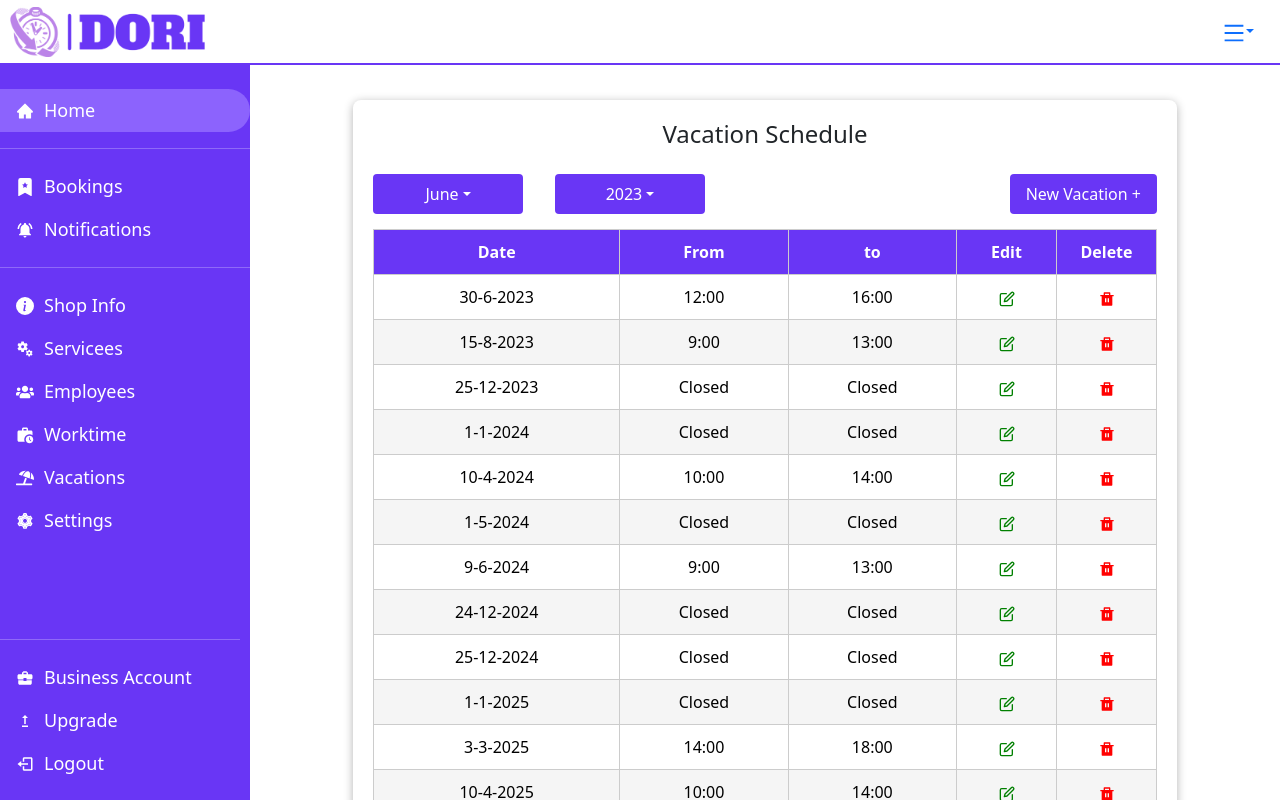
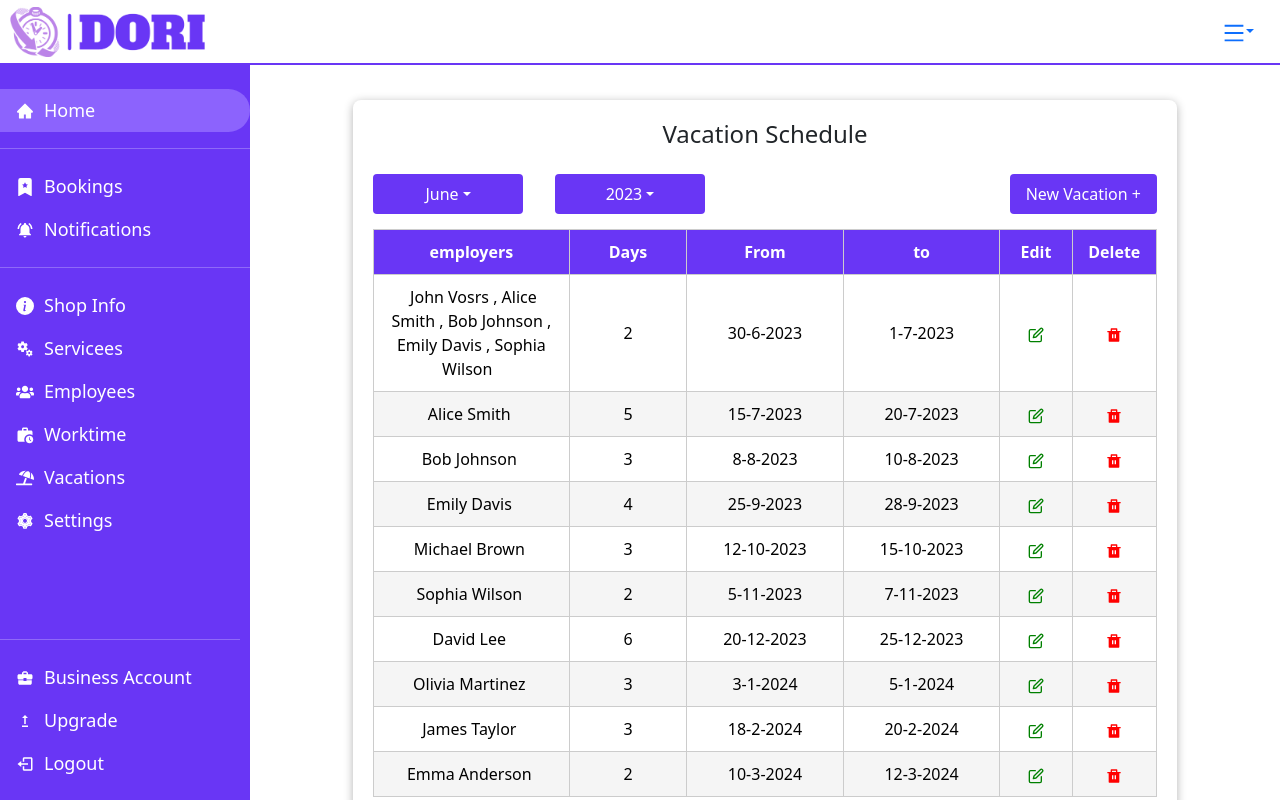
Before and after one commit to muradissa/Dori-Frontend, a React (Create React App) app: page /shop-account/vacations in a window 1280 px wide. Shown: the top 800 px of the page. Built offline with nearby package versions, Linux system fonts and the light colour scheme; sample sign-in values are in the browser's storage; what country-list would draw is missing.

Commit message:
add vacation Add and Edit model

```diff
--- a/src/components/shop/shop.css
+++ b/src/components/shop/shop.css
@@ -166,3 +166,26 @@
   color: white;
   min-width: 150px;
 }
+
+
+.vacation-table {
+  width: 100%;
+}
+
+.vacation-table td:nth-child(1){
+  width: 25%;
+
+  white-space: pre-wrap;
+  overflow: hidden;        /* Hide overflowing content */
+  text-overflow: ellipsis; /* Display ellipsis (...) for overflow */
+}
+
+.vacation-table td:nth-child(2){
+  width: 15%;
+}
+.vacation-table td:nth-child(3){
+  width: 20%;
+}
+.vacation-table td:nth-child(4){
+  width: 20%;
+}
--- /dev/null
+++ b/src/components/shop/shopVacationSchedule/AddOrEditVacationModal.jsx
@@ -0,0 +1,103 @@
+import React, { useState ,useEffect} from 'react';
+import Button from 'react-bootstrap/Button';
+import Modal from 'react-bootstrap/Modal';
+import Form from 'react-bootstrap/Form';
+import { AiOutlineSearch} from 'react-icons/ai';
+import { TiDelete} from 'react-icons/ti';
+import { FcPrevious,FcNext} from 'react-icons/fc';
+import InputGroup from 'react-bootstrap/InputGroup';
+import FloatingLabel from 'react-bootstrap/FloatingLabel';
+import DatePicker from 'react-datepicker';
+import 'react-datepicker/dist/react-datepicker.css'; // Import the default CSS styles
+
+
+function AddOrEditVacationModal(props) {
+    const fakeDataEmployers=[{ id: 2123, name: 'John Vosrs' },{ id: 1234, name: 'Alice Smith' },{ id: 5678, name: 'Bob Johnson' },{ id: 9876, name: 'Emily Davis' },{ id: 6543, name: 'Sophia Wilson' }];
+
+    //const [vacationType,setVacationType] = useState(props.vacationType); // "add" or "edit"
+    const {searchInput ,setSearchInput} =useState("");
+    const [selectedDate, setSelectedDate] = useState(null);
+    const [selectedEmployess, setSelectedEmployess] = useState([]);
+
+    const handleSubmit = () => {
+        props.onHide();
+    };
+
+
+  const handleDateChange = (date) => {
+    setSelectedDate(date);
+  };
+
+  // get names and ids
+  const getAllEmployees = () =>{
+
+  }
+
+  const CheckIfSelectEmployer =(employerId) =>{
+    if (!selectedEmployess.includes(employerId)){
+        return "not-selected";
+    }else{
+        return "selected"
+    }
+  }
+
+  const handleClickSelectEmployer = (employerId) =>{
+    if (!selectedEmployess.includes(employerId)) {
+        setSelectedEmployess([...selectedEmployess, employerId]);
+    }else{
+        const updatedItems = selectedEmployess.filter(existingItem => existingItem !== employerId);
+        setSelectedEmployess(updatedItems);
+    }
+  }
+
+
+    return (
+        <Modal {...props} size="md" aria-labelledby="contained-modal-title-vcenter" centered>
+            <Modal.Header closeButton>
+                <Modal.Title id="contained-modal-title-vcenterr">{props.vacationType} Vacation</Modal.Title>
+            </Modal.Header>
+            <Modal.Body>
+                <h5>Vacation from-to :</h5>
+
+                <div className='vacation-dates-from-to'>
+                    <div className="datepicker-choosing-date ">
+                        <DatePicker
+                            selected={selectedDate}
+                            onChange={handleDateChange}
+                            dateFormat="dd/MM/yyyy"
+                            placeholderText="Select a date"
+                            className="datepicker-input"
+                        />
+                    </div>
+                    <div className="datepicker-choosing-date ">
+                        <DatePicker
+                            selected={selectedDate}
+                            onChange={handleDateChange}
+                            dateFormat="dd/MM/yyyy"
+                            placeholderText="Select a date"
+                            className="datepicker-input"
+                        />
+                    </div>
+                </div>
+                <hr></hr>
+                <h5>Employess :</h5>
+                <div  className='vacation-employess'>
+                    {
+                        fakeDataEmployers.map(employer =>
+                            <div className={`vacation-employess-item-${CheckIfSelectEmployer(employer.id)}`} onClick={()=>{handleClickSelectEmployer(employer.id)}}>
+                                {employer.name}
+                            </div>
+                        )
+                    }
+                </div>
+
+            </Modal.Body>
+            <Modal.Footer>
+                <button className='btn-primary' onClick={handleSubmit}>{props.vacationType === "Edit"? 'Save Changes':'Add Vacation'}</button>
+                <button className='btn-secondary' onClick={props.onHide}>Close</button>
+            </Modal.Footer>
+        </Modal>
+    )
+}
+
+export default AddOrEditVacationModal
--- a/src/components/shop/shopVacationSchedule/ShopVacationSchedule.jsx
+++ b/src/components/shop/shopVacationSchedule/ShopVacationSchedule.jsx
@@ -3,6 +3,8 @@ import Dropdown from 'react-bootstrap/Dropdown';
 import DropdownButton from 'react-bootstrap/DropdownButton';
 import {LuEdit} from 'react-icons/lu';
 import {RiDeleteBinFill}  from 'react-icons/ri';
+import AddOrEditVacationModal from './AddOrEditVacationModal';
+import './vacation.css'
 function ShopVacationSchedule() {
 
   const shopVacations = [
@@ -23,6 +25,69 @@ function ShopVacationSchedule() {
     { date: '9-6-2025', from: '9:00', to: '13:00' },
     { date: '25-12-2025', from: 'Closed', to: 'Closed' },
   ];
+  const dataArray = [
+    {
+      employers: [{ id: 2123, name: 'John Vosrs' },{ id: 1234, name: 'Alice Smith' },{ id: 5678, name: 'Bob Johnson' },{ id: 9876, name: 'Emily Davis' },{ id: 6543, name: 'Sophia Wilson' }],
+      fromDate: '30-6-2023',
+      toDate: '1-7-2023',
+      vacationDays: 2
+    },
+    {
+      employers: [{ id: 1234, name: 'Alice Smith' }],
+      fromDate: '15-7-2023',
+      toDate: '20-7-2023',
+      vacationDays: 5
+    },
+    {
+      employers: [{ id: 5678, name: 'Bob Johnson' }],
+      fromDate: '8-8-2023',
+      toDate: '10-8-2023',
+      vacationDays: 3
+    },
+    {
+      employers: [{ id: 9876, name: 'Emily Davis' }],
+      fromDate: '25-9-2023',
+      toDate: '28-9-2023',
+      vacationDays: 4
+    },
+    {
+      employers: [{ id: 3456, name: 'Michael Brown' }],
+      fromDate: '12-10-2023',
+      toDate: '15-10-2023',
+      vacationDays: 3
+    },
+    {
+      employers: [{ id: 6543, name: 'Sophia Wilson' }],
+      fromDate: '5-11-2023',
+      toDate: '7-11-2023',
+      vacationDays: 2
+    },
+    {
+      employers: [{ id: 8901, name: 'David Lee' }],
+      fromDate: '20-12-2023',
+      toDate: '25-12-2023',
+      vacationDays: 6
+    },
+    {
+      employers: [{ id: 2345, name: 'Olivia Martinez' }],
+      fromDate: '3-1-2024',
+      toDate: '5-1-2024',
+      vacationDays: 3
+    },
+    {
+      employers: [{ id: 4567, name: 'James Taylor' }],
+      fromDate: '18-2-2024',
+      toDate: '20-2-2024',
+      vacationDays: 3
+    },
+    {
+      employers: [{ id: 6789, name: 'Emma Anderson' }],
+      fromDate: '10-3-2024',
+      toDate: '12-3-2024',
+      vacationDays: 2
+    }
+  ];
+  // { employers: [{id: 2123 , name : John Vosrs},{}] fromDate: '30-6-2023', toDate :'1-7-2023', vacationDays: 2}
   const months = [
     'January', 'February', 'March', 'April', 'May', 'June',
     'July', 'August', 'September', 'October', 'November', 'December'
@@ -30,6 +95,28 @@ function ShopVacationSchedule() {
 
   const [selectedYear, setSelectedYear] = useState(new Date().getFullYear());
   const [selectedMonth, setSelectedMonth] = useState(new Date().getMonth());
+  const [modalShow, setModalShow] = React.useState(false);
+  const [vacationItem, setVacationItem] = React.useState(null);
+  const [vacationType,setVacationType] = useState(""); // "add" or "edit"
+
+  const employessNamesFunc = (employess) =>{
+    if(employess.length === 0)
+      return "";
+
+    let strEmployessName ='';
+    employess.forEach(employer => {
+      strEmployessName = strEmployessName+ employer.name+" , ";
+    });
+    return strEmployessName.substring(0, strEmployessName.length - 2)
+
+  }
+
+  const funcAddEditVacation = (vacationType1,vacation) =>{
+    setModalShow(true)
+    setVacationType(vacationType1);
+    setVacationItem(vacation)
+  }
+
 
   return (
     <div className='shop-vacation-schedule'>
@@ -50,12 +137,12 @@ function ShopVacationSchedule() {
                     <Dropdown.Item key={2024} value={2024} onClick={(e)=>setSelectedYear(2024)}>{2024}</Dropdown.Item>
                     <Dropdown.Item key={2025} value={2025} onClick={(e)=>setSelectedYear(2025)}>{2025}</Dropdown.Item>
             </DropdownButton>
-            <button  className='btn-primary' style={{marginLeft:"auto"}}>
+            <button  className='btn-primary' style={{marginLeft:"auto"}} onClick={()=> funcAddEditVacation("Add",null)}>
                 New Vacation +
             </button>
           </div>
           <div></div>
-          <table>
+          {/* <table>
             <thead>
               <tr>
                 <th>Date</th>
@@ -71,9 +158,33 @@ function ShopVacationSchedule() {
                   <td>{vacation.date}</td>
                   <td>{vacation.from}</td>
                   <td>{vacation.to}</td>
-                  {/* <td>{hours.breaks.length > 0 ? hours.breaks.join(' - ') : 'None'}</td> */}
                   <td><LuEdit style={{color:"green"}}/></td>
                   <td ><RiDeleteBinFill style={{color:"red" ,width:""}}/></td>
+
+                </tr>
+              ))}
+            </tbody>
+          </table> */}
+           <table className='vacation-table'>
+            <thead>
+              <tr>
+                <th >employers</th>
+                <th>Days</th>
+                <th>From </th>
+                <th>to</th>
+                <th className='width-100-px '>Edit</th>
+                <th className='width-100-px '>Delete</th>
+              </tr>
+            </thead>
+            <tbody>
+              {dataArray.map((vacation,index) => (
+                <tr key={index}>
+                  <td> {employessNamesFunc(vacation.employers)} </td>
+                  <td> {vacation.vacationDays} </td>
+                  <td> {vacation.fromDate} </td>
+                  <td> {vacation.toDate} </td>
+                  <td onClick={()=> funcAddEditVacation("Edit",vacation)}> <LuEdit style={{color:"green"}}/> </td>
+                  <td> <RiDeleteBinFill style={{color:"red" ,width:""}}/> </td>
 
                 </tr>
               ))}
@@ -82,6 +193,10 @@ function ShopVacationSchedule() {
         </div>
         <h6>note : if you have specific day you want to change it , you can use the vactions to change work days and hour</h6>
       </div>
+      { modalShow &&
+        <AddOrEditVacationModal   show={modalShow} onHide={() => setModalShow(false)} vacationType={vacationType} vacationItem={vacationItem}/>
+
+      }
     </div>
   )
 }
--- /dev/null
+++ b/src/components/shop/shopVacationSchedule/vacation.css
@@ -0,0 +1,77 @@
+
+.vacation-table {
+    width: 100%;
+  }
+
+  .vacation-table td:nth-child(1){
+    width: 25%;
+    /* display: contents; */
+    overflow-x: hidden;
+    /* white-space: pre-wrap;
+    overflow: hidden;
+    text-overflow: ellipsis;  */
+  }
+
+  .vacation-table td:nth-child(2){
+    width: 15%;
+  }
+  .vacation-table td:nth-child(3){
+    width: 20%;
+  }
+  .vacation-table td:nth-child(4){
+    width: 20%;
+  }
+  .vacation-table td:nth-child(5){
+    cursor: pointer;
+  }
+  .vacation-table td:nth-child(6){
+    cursor: pointer;
+  }
+
+
+.vacation-dates-from-to{
+    display: flex;
+    margin: auto;
+    justify-content: space-between;
+    width: 100%;
+}
+
+.vacation-dates-from-to .datepicker-choosing-date{
+    display: block;
+    margin: 1rem;
+
+}
+
+.vacation-dates-from-to .datepicker-input{
+    width: max-content;
+}
+
+.vacation-employess-item-not-selected{
+    background-color: whitesmoke;
+}
+
+.vacation-employess-item-not-selected , .vacation-employess-item-selected{
+
+    margin: 5px;
+    padding: 5px;
+    border: 1px solid var(--primary);
+    border-radius: 0.3rem;
+    text-align: center;
+    min-width: 150px;
+    cursor: pointer;
+    transition: 0.3s;
+}
+.vacation-employess-item-selected{
+    background-color: rgb(151, 150, 150);
+    color: var(--primary);
+    color: white;
+
+}
+
+.vacation-employess{
+    display: grid;
+    grid-template-columns: 1fr 1fr;
+    gap:1rem;
+    padding: 5px;
+
+}
```
